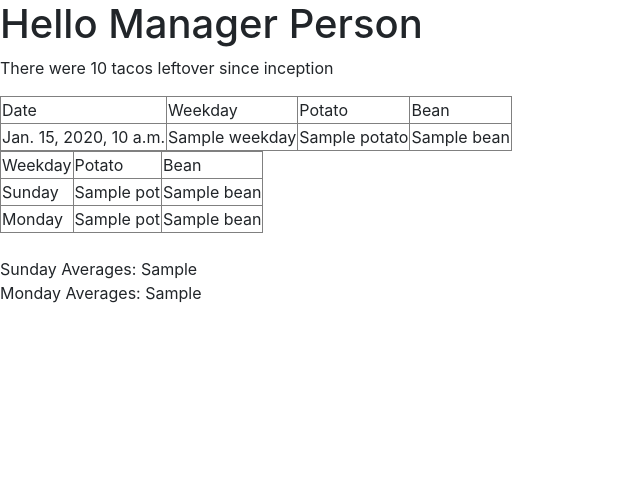
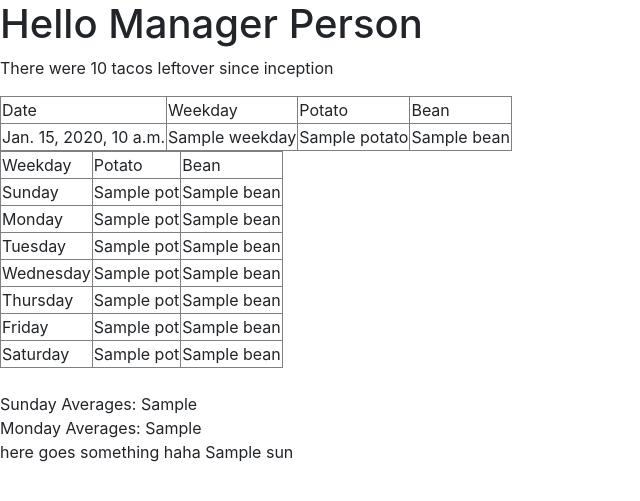
Before and after one commit to patthrasher/taco-site, a Django app: template taco/tacoapp/templates/tacoapp/manager.html in a window 1280 px wide. Shown: the top 501 px of the page, without its empty margins (0-640 px from the left). Run offline with Django 3.2, Linux system fonts and the light colour scheme; the template is opened without the code that fills it: most values are stand-ins (such as "Sample title", 1, 10 or a date in 2020).

Commit message:
working on functions, big mess

```diff
--- a/taco/tacoapp/templates/tacoapp/manager.html
+++ b/taco/tacoapp/templates/tacoapp/manager.html
@@ -61,6 +61,26 @@
       <td>{{ mon_dic.pot }}</td>
       <td>{{ mon_dic.bean }}</td></tr>
 
+    <tr><td>Tuesday</td>
+      <td>{{ tue_dic.pot }}</td>
+      <td>{{ tue_dic.bean }}</td></tr>
+
+    <tr><td>Wednesday</td>
+      <td>{{ wed_dic.pot }}</td>
+      <td>{{ wed_dic.bean }}</td></tr>
+
+    <tr><td>Thursday</td>
+      <td>{{ thu_dic.pot }}</td>
+      <td>{{ thu_dic.bean }}</td></tr>
+
+    <tr><td>Friday</td>
+      <td>{{ fri_dic.pot }}</td>
+      <td>{{ fri_dic.bean }}</td></tr>
+
+    <tr><td>Saturday</td>
+      <td>{{ sat_dic.pot }}</td>
+      <td>{{ sat_dic.bean }}</td></tr>
+
 </table>
 
 <!-- <br>
@@ -71,5 +91,7 @@
 Sunday Averages: {{ sun_dic }}
 <br>
 Monday Averages: {{ mon_dic }}
+<br>
+here goes something haha {{ sun }}
 
 {% endblock %}
```
Also changed, not shown: taco/tacoapp/views.py (+29 -6 lines).
